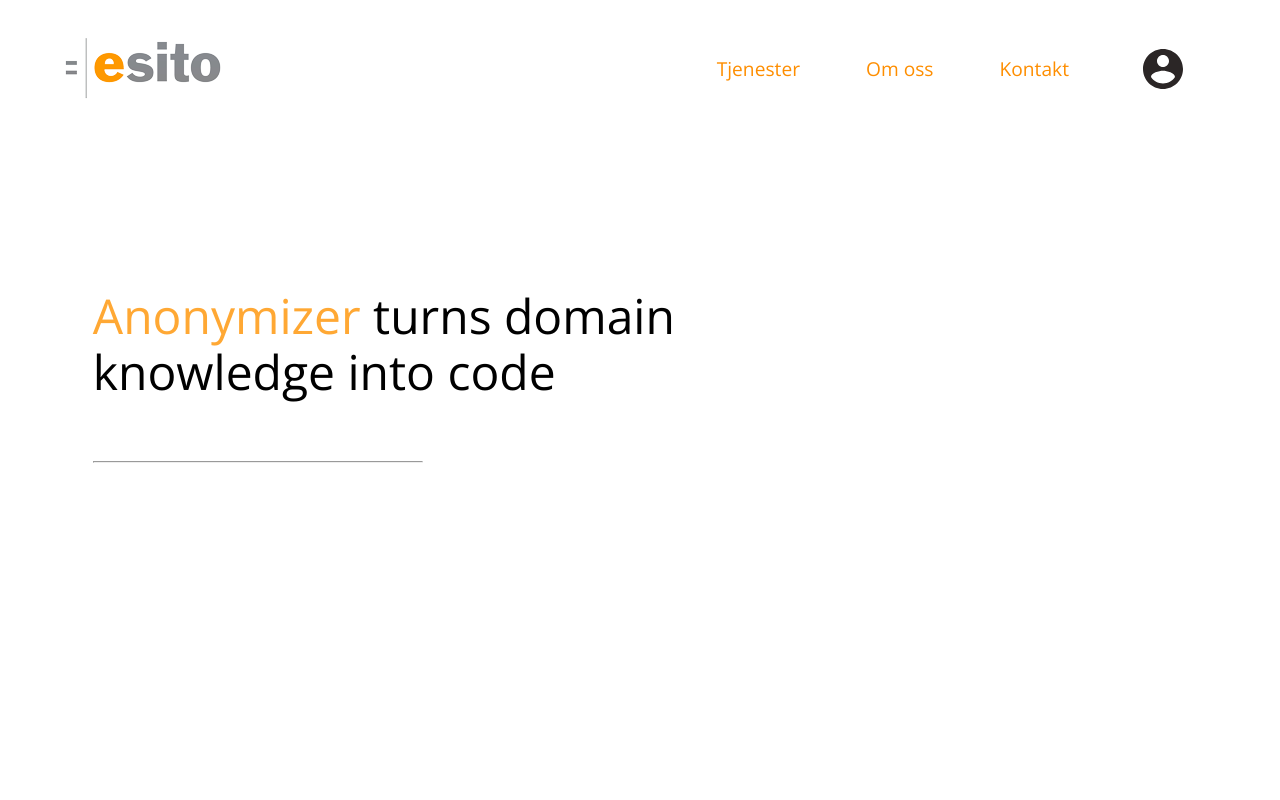
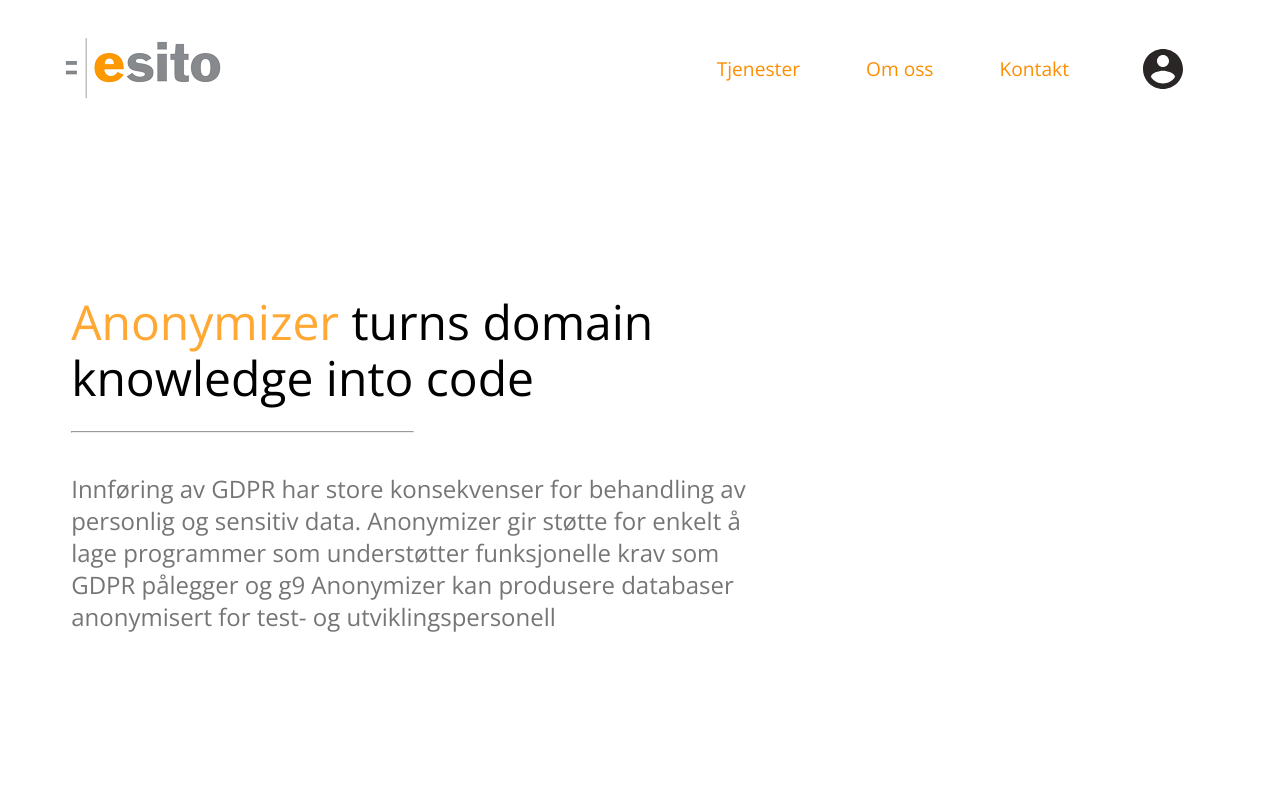
Before and after one commit to MomciloDelic/G9-Anonymizer, a React (Create React App) app: page / in a window 1280 px wide. Shown: the top 800 px of the page. Built offline with nearby package versions, Linux system fonts and the light colour scheme.

Commit message:
Add content

```diff
--- a/src/components/HeaderContainer.tsx
+++ b/src/components/HeaderContainer.tsx
@@ -6,7 +6,7 @@
 const useStyles = makeStyles(theme => ({
   heroContent: {
     minHeight: "70vh"
-  },
+  }
 }));
 
 const HeaderContainer: React.FC = () => {
@@ -14,33 +14,37 @@
 
   return (
     <React.Fragment>
-      <Container maxWidth='xl' component='main' className={classes.heroContent}>
-        <div style={{ padding: "5%", marginTop: "8%"}}>
+      <div
+        style={{ padding: "5%", marginTop: "8%" }}
+        className={classes.heroContent}
+      >
         <Typography
-            style={{ color: "black"}}
+          style={{ color: "black" }}
           component='h3'
           variant='h3'
           align='left'
           color='textPrimary'
           gutterBottom
         >
-            <span style={{ color: "#ffa834" }}>Anonymizer </span> turns domain <br/>knowledge into code
+          <span style={{ color: "#ffa834" }}>Anonymizer </span> turns domain
+          <br />
+          knowledge into code
         </Typography>
+
+        <hr style={{ width: "30%", float: "left" }} />
         <br />
-          <br />
-{/*           <Typography
+        <Typography
           variant='h5'
-            align='center'
           color='textSecondary'
           component='p'
+          style={{ marginTop: "2rem", width: "60%" }}
         >
-            Lorem Ipsum has been the industry's standard dummy text ever since
-            the 1500s, when an unknown printer. Lorem Ipsum has been the
-            industry's standard.
-          </Typography> */}
-          <hr style={{ width: "30%", float: "left"}} />
+          Innføring av GDPR har store konsekvenser for behandling av personlig
+          og sensitiv data. Anonymizer gir støtte for enkelt å lage programmer
+          som understøtter funksjonelle krav som GDPR pålegger og g9 Anonymizer
+          kan produsere databaser anonymisert for test- og utviklingspersonell
+        </Typography>
       </div>
-      </Container>
     </React.Fragment>
   );
 };
```
Lines whose indentation alone changed are shown as unchanged.
